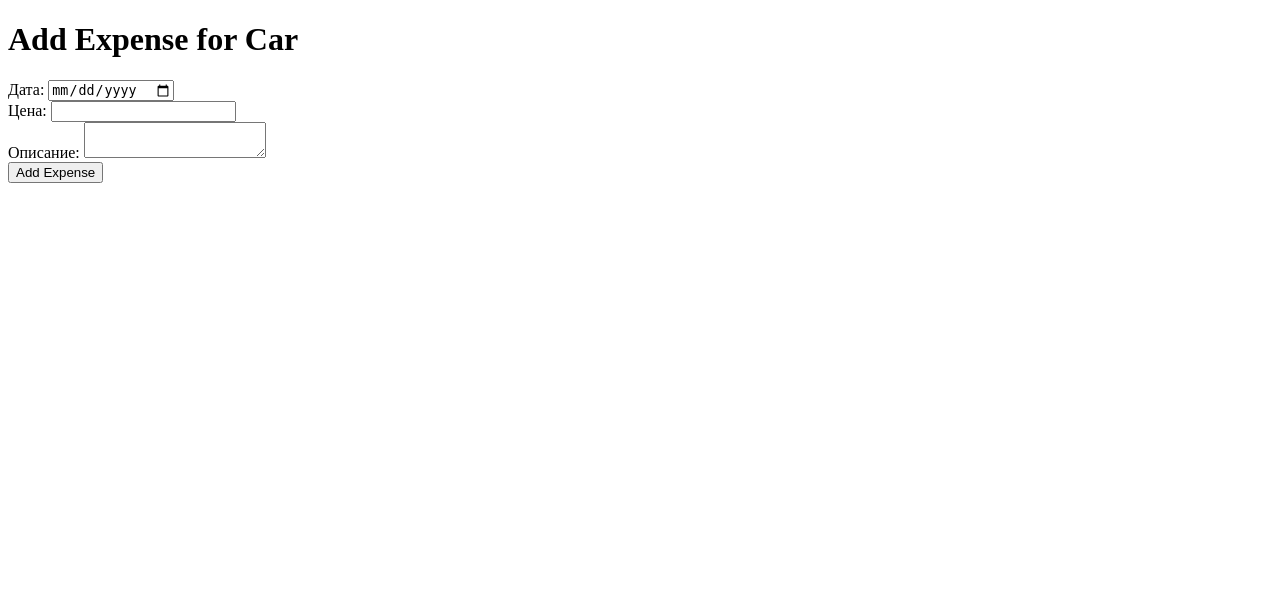
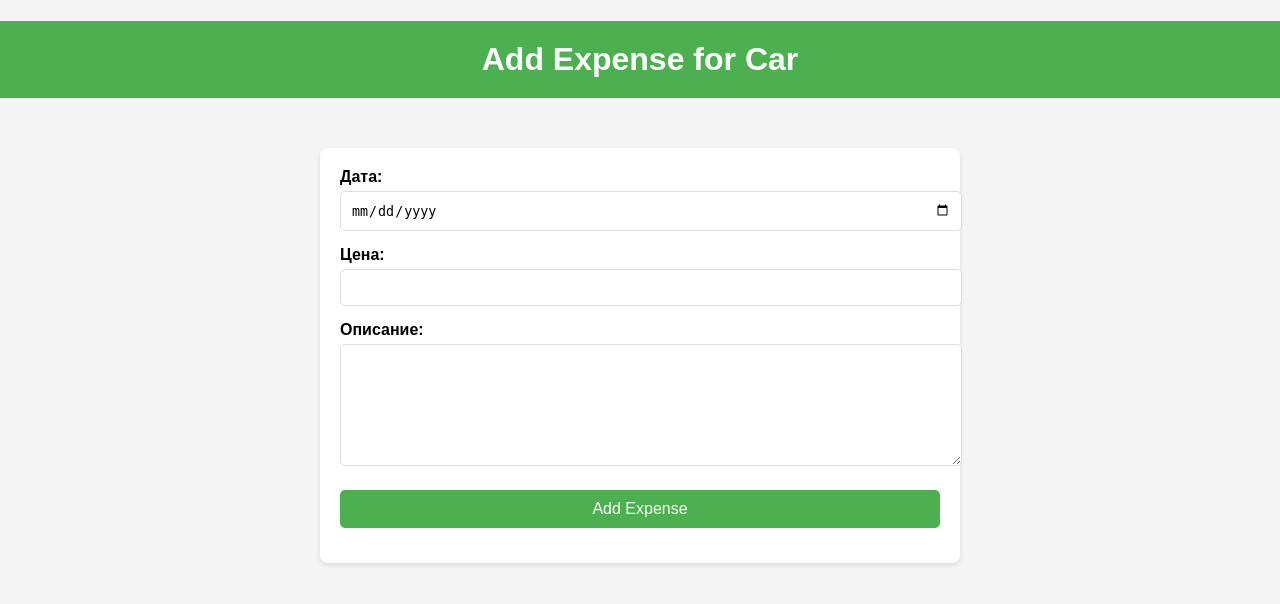
Before and after one commit to 12623215/car, a Flask app: page /add_expense/1 in a window 1280 px wide. Shown: the top 604 px of the page. Run offline with Flask 3, Linux system fonts and the light colour scheme.

Commit message:
add_expense.html

```diff
--- a/templates/add_expense.html
+++ b/templates/add_expense.html
@@ -2,14 +2,71 @@
 <html>
 <head>
     <title>Add Expense</title>
+    <style>
+        body {
+            font-family: Arial, sans-serif;
+            background-color: #f4f4f4;
+            margin: 0;
+            padding: 0;
+        }
+
+        h1 {
+            text-align: center;
+            color: #333;
+            padding: 20px;
+            background-color: #4CAF50;
+            color: white;
+        }
+
+        .form-container {
+            max-width: 600px;
+            margin: 50px auto;
+            background-color: white;
+            padding: 20px;
+            border-radius: 8px;
+            box-shadow: 0 2px 5px rgba(0, 0, 0, 0.1);
+        }
+
+        label {
+            font-weight: bold;
+            margin-top: 10px;
+        }
+
+        input[type="date"], input[type="number"], textarea, input[type="submit"] {
+            width: 100%;
+            padding: 10px;
+            margin-top: 5px;
+            margin-bottom: 15px;
+            border: 1px solid #ddd;
+            border-radius: 5px;
+        }
+
+        textarea {
+            height: 100px;
+        }
+
+        input[type="submit"] {
+            background-color: #4CAF50;
+            color: white;
+            cursor: pointer;
+            border: none;
+            font-size: 16px;
+        }
+
+        input[type="submit"]:hover {
+            background-color: #45a049;
+        }
+    </style>
 </head>
 <body>
     <h1>Add Expense for Car</h1>
+    <div class="form-container">
         <form method="POST">
             <label>Дата: </label><input type="date" name="expense_date" required><br>
             <label>Цена: </label><input type="number" step="0.01" name="amount" required><br>
             <label>Описание: </label><textarea name="description"></textarea><br>
             <input type="submit" value="Add Expense">
         </form>
+    </div>
 </body>
 </html>
```
Lines whose indentation alone changed are shown as unchanged.
